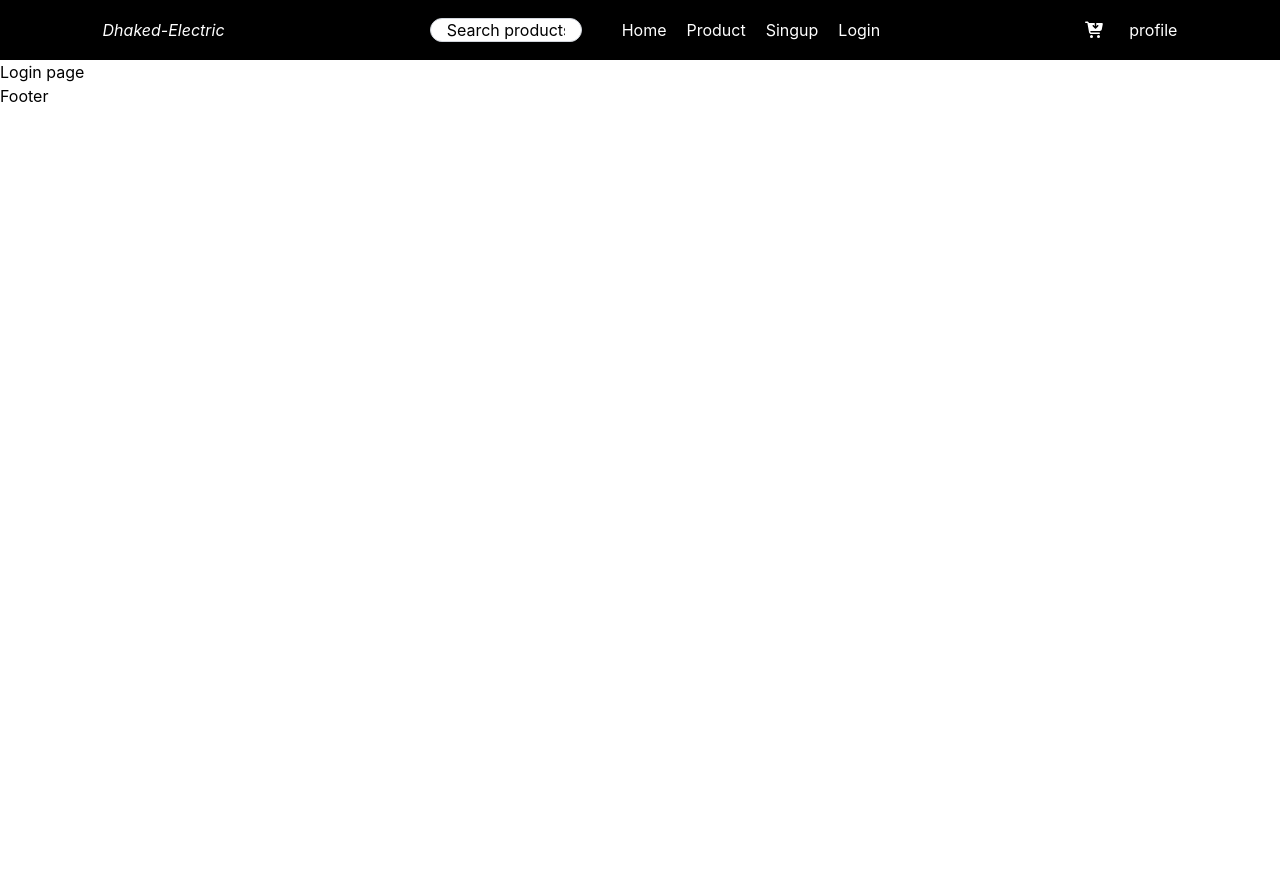
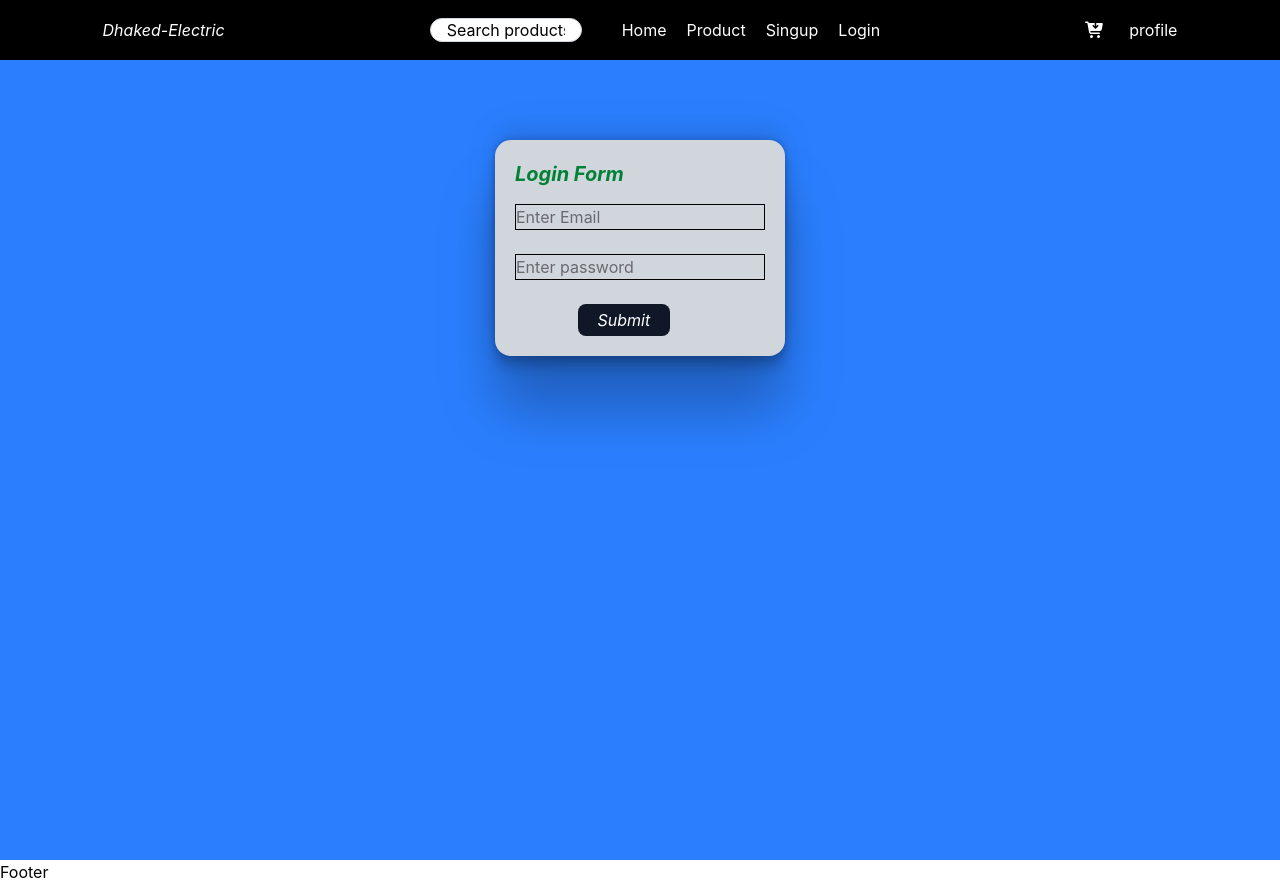
Before and after one commit to rohit1620/dhaked_electroStore, a React (Vite) app in the folder clientSide/dhaked_electric/: page /login in a window 1280 px wide. Before the commit the page ends 800 px from the top, so only its background shows below. Built offline with nearby package versions, Linux system fonts and the light colour scheme.

Commit message:
slide part complete

```diff
--- a/clientSide/dhaked_electric/src/pages/Home.jsx
+++ b/clientSide/dhaked_electric/src/pages/Home.jsx
@@ -101,7 +101,7 @@ const Home = () => {
       </div>
       {/* our services section  */}
       {/* className="bg-pink-100" */}
-      <div className="bg-pink-100 pt-4">
+      <div className="bg-pink-100 py-5">
         <div className="w-[85%] m-auto ">
           <h1 className="text-4xl font-bold italic text-center mb-8  ">
             Our Services
@@ -150,6 +150,9 @@ const Home = () => {
           </div>
         </div>
       </div>
+      <h1 className="text-4xl font-bold italic text-center my-5 text-green-600  ">
+        Product Offers
+      </h1>
       <div className="pt-10">
         <Swiper
           navigation={true}
@@ -176,6 +179,11 @@ const Home = () => {
         >
           <SwiperSlide>
             <div className="w-[400px]">
+              <p className="text-center text-bold italic text-xl text-green-700">
+                Price:<span className="text-red-400 line-through"> 45354 </span>
+                <span className="text-green-500"> 25455 </span>
+                <span className="text-yellow-600"> 30%-off </span>
+              </p>
               <img
                 src="https://encrypted-tbn0.gstatic.com/images?q=tbn:ANd9GcSRA0_c4qiaq_l5K1M3dRVSX11cPtEOtFItWA&s"
                 alt=""
@@ -185,6 +193,11 @@ const Home = () => {
           </SwiperSlide>
           <SwiperSlide>
             <div className="w-[400px]">
+              <p className="text-center text-bold italic text-xl text-green-700">
+                Price:<span className="text-red-400 line-through"> 45354 </span>
+                <span className="text-green-500"> 25455 </span>
+                <span className="text-yellow-600"> 30%-off </span>
+              </p>
               <img
                 src="https://encrypted-tbn0.gstatic.com/images?q=tbn:ANd9GcSjN75Yp-tsy7f3A9C0XIwS8fIkRe_PgzQMyg&s"
                 alt=""
@@ -194,6 +207,11 @@ const Home = () => {
           </SwiperSlide>
           <SwiperSlide>
             <div className="w-[400px]">
+              <p className="text-center text-bold italic text-xl text-green-700">
+                Price:<span className="text-red-400 line-through"> 45354 </span>
+                <span className="text-green-500"> 25455 </span>
+                <span className="text-yellow-600"> 30%-off </span>
+              </p>
               <img
                 src="https://encrypted-tbn0.gstatic.com/images?q=tbn:ANd9GcSIrbinOldPCaoFrVtPiCm-btvi4ZqvG4U8HA&s"
                 alt=""
@@ -203,6 +221,11 @@ const Home = () => {
           </SwiperSlide>
           <SwiperSlide>
             <div className="w-[400px]">
+              <p className="text-center text-bold italic text-xl text-green-700">
+                Price:<span className="text-red-400 line-through"> 45354 </span>
+                <span className="text-green-500"> 25455 </span>
+                <span className="text-yellow-600"> 30%-off </span>
+              </p>
               <img
                 src="https://encrypted-tbn0.gstatic.com/images?q=tbn:ANd9GcSlD1dcE5geFrZEoziyaLbN_tbvlb_QPmXpyg&s"
                 alt=""
@@ -212,6 +235,11 @@ const Home = () => {
           </SwiperSlide>
           <SwiperSlide>
             <div className="w-[400px]">
+              <p className="text-center text-bold italic text-xl text-green-700">
+                Price:<span className="text-red-400 line-through"> 45354 </span>
+                <span className="text-green-500"> 25455 </span>
+                <span className="text-yellow-600"> 30%-off </span>
+              </p>
               <img
                 src="https://encrypted-tbn0.gstatic.com/images?q=tbn:ANd9GcQUs-Ae8WOix_w7ABGTrlAaFaL9PGARKXbhAQ&s"
                 alt=""
@@ -221,6 +249,11 @@ const Home = () => {
           </SwiperSlide>
           <SwiperSlide>
             <div className="w-[400px]">
+              <p className="text-center text-bold italic text-xl text-green-700">
+                Price:<span className="text-red-400 line-through"> 45354 </span>
+                <span className="text-green-500"> 25455 </span>
+                <span className="text-yellow-600"> 30%-off </span>
+              </p>
               <img
                 src="https://encrypted-tbn0.gstatic.com/images?q=tbn:ANd9GcRqJ5foUVi76SIkszzmZJANbXdxoBvJ3aoO2Q&s"
                 alt=""
@@ -230,6 +263,11 @@ const Home = () => {
           </SwiperSlide>
           <SwiperSlide>
             <div className="w-[400px]">
+              <p className="text-center text-bold italic text-xl text-green-700">
+                Price:<span className="text-red-400 line-through"> 45354 </span>
+                <span className="text-green-500"> 25455 </span>
+                <span className="text-yellow-600"> 30%-off </span>
+              </p>
               <img
                 src="https://www.shutterstock.com/image-photo/home-appliances-tv-refrigerator-washing-260nw-2248825351.jpg"
                 alt=""
@@ -239,6 +277,11 @@ const Home = () => {
           </SwiperSlide>
           <SwiperSlide>
             <div className="w-[400px]">
+              <p className="text-center text-bold italic text-xl text-green-700">
+                Price:<span className="text-red-400 line-through"> 45354 </span>
+                <span className="text-green-500"> 25455 </span>
+                <span className="text-yellow-600"> 30%-off </span>
+              </p>
               <img
                 src="https://www.intex.in/cdn/shop/files/LED-SHF3263.jpg?v=1750331049"
                 alt=""
@@ -248,6 +291,11 @@ const Home = () => {
           </SwiperSlide>
           <SwiperSlide>
             <div className="w-[400px]">
+              <p className="text-center text-bold italic text-xl text-green-700">
+                Price:<span className="text-red-400 line-through"> 45354 </span>
+                <span className="text-green-500"> 25455 </span>
+                <span className="text-yellow-600"> 30%-off </span>
+              </p>
               <img
                 src="https://www.shutterstock.com/image-photo/home-appliances-tv-refrigerator-washing-260nw-2248825351.jpg"
                 alt=""
@@ -257,6 +305,11 @@ const Home = () => {
           </SwiperSlide>
           <SwiperSlide>
             <div className="w-[400px]">
+              <p className="text-center text-bold italic text-xl text-green-700">
+                Price:<span className="text-red-400 line-through"> 45354 </span>
+                <span className="text-green-500"> 25455 </span>
+                <span className="text-yellow-600"> 30%-off </span>
+              </p>
               <img
                 src="https://thomsonhome.in//wp-content/uploads/2025/03/43505565771000x1000-500x500.webp"
                 alt=""
@@ -266,6 +319,11 @@ const Home = () => {
           </SwiperSlide>
           <SwiperSlide>
             <div className="w-[400px]">
+              <p className="text-center text-bold italic text-xl text-green-700">
+                Price:<span className="text-red-400 line-through"> 45354 </span>
+                <span className="text-green-500"> 25455 </span>
+                <span className="text-yellow-600"> 30%-off </span>
+              </p>
               <img
                 src="https://www.shutterstock.com/image-photo/home-appliances-tv-refrigerator-washing-260nw-2248825351.jpg"
                 alt=""
@@ -275,6 +333,11 @@ const Home = () => {
           </SwiperSlide>
           <SwiperSlide>
             <div className="w-[400px]">
+              <p className="text-center text-bold italic text-xl text-green-700">
+                Price:<span className="text-red-400 line-through"> 45354 </span>
+                <span className="text-green-500"> 25455 </span>
+                <span className="text-yellow-600"> 30%-off </span>
+              </p>
               <img
                 src="https://encrypted-tbn0.gstatic.com/images?q=tbn:ANd9GcSixzSyETiHkN2IjpHbF02yRQsU-oXtBk3Ujg&s"
                 alt=""
@@ -284,6 +347,11 @@ const Home = () => {
           </SwiperSlide>
           <SwiperSlide>
             <div className="w-[400px]">
+              <p className="text-center text-bold italic text-xl text-green-700">
+                Price:<span className="text-red-400 line-through"> 45354 </span>
+                <span className="text-green-500"> 25455 </span>
+                <span className="text-yellow-600"> 30%-off </span>
+              </p>
               <img
                 src="https://www.shutterstock.com/image-photo/home-appliances-tv-refrigerator-washing-260nw-2248825351.jpg"
                 alt=""
@@ -293,6 +361,11 @@ const Home = () => {
           </SwiperSlide>
           <SwiperSlide>
             <div className="w-[400px]">
+              <p className="text-center text-bold italic text-xl text-green-700">
+                Price:<span className="text-red-400 line-through"> 45354 </span>
+                <span className="text-green-500"> 25455 </span>
+                <span className="text-yellow-600"> 30%-off </span>
+              </p>
               <img
                 src="https://encrypted-tbn0.gstatic.com/images?q=tbn:ANd9GcSixzSyETiHkN2IjpHbF02yRQsU-oXtBk3Ujg&s"
                 alt=""
--- a/clientSide/dhaked_electric/src/pages/Login.jsx
+++ b/clientSide/dhaked_electric/src/pages/Login.jsx
@@ -3,7 +3,40 @@ import React from "react";
 const Login = () => {
   return (
     <div>
-      <h1>Login page</h1>
+      <div className="h-screen pt-20 bg-blue-500 ">
+        <form
+          action=""
+          className=" w-max p-5 m-auto shadow-form bg-gray-300 rounded-2xl"
+        >
+          <h3 className="text-xl text-green-700 italic mb-4 font-bold">
+            Login Form
+          </h3>
+          <input
+            type="text"
+            name="email"
+            id="email"
+            placeholder="Enter Email"
+            className="border"
+          />{" "}
+          <br />
+          <br />
+          <input
+            type="password"
+            name="password"
+            id="password"
+            placeholder="Enter password"
+            className="border"
+          />
+          <br />
+          <br />
+          <input
+            type="submit"
+            name=""
+            id="submit"
+            className="italic text-white bg-gray-900 py-1 px-5 rounded-lg ml-[25%]"
+          />
+        </form>
+      </div>
     </div>
   );
 };
```
